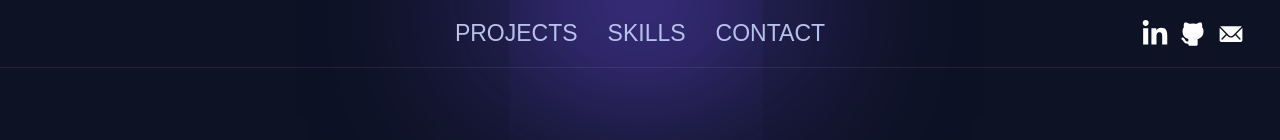
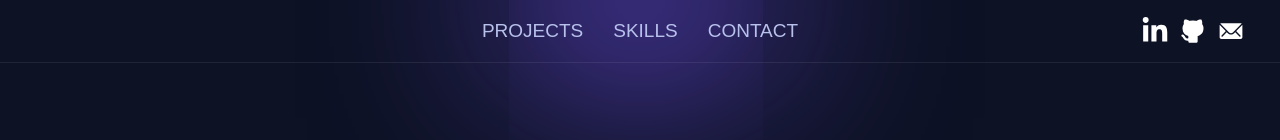
Before and after one commit to im7ven/portfolio2.0, a React (Vite) app: page / in a window 1280 px wide. Shown: the top 140 px of the page. Built offline with nearby package versions, Linux system fonts and the light colour scheme; a web font is replaced by a local one.

Commit message:
style: add class for spacing list items

```diff
--- a/src/styles.global.ts
+++ b/src/styles.global.ts
@@ -49,7 +49,7 @@ export const bodyText = styled.p`
 `;
 
 export const ListItem = styled.li`
-  font-size: 1.8rem;
+  font-size: 1.5rem;
   color: var(--body-text);
   text-transform: uppercase;
   transition: color 0.15s ease-in;
@@ -59,8 +59,12 @@ export const ListItem = styled.li`
     color: #fff;
   }
 
+  &.spacing {
+    margin: 0 3rem;
+  }
+
   @media screen and (min-width: 768px) {
-    font-size: 2.3rem;
+    font-size: 1.9rem;
   }
 `;
 
```
